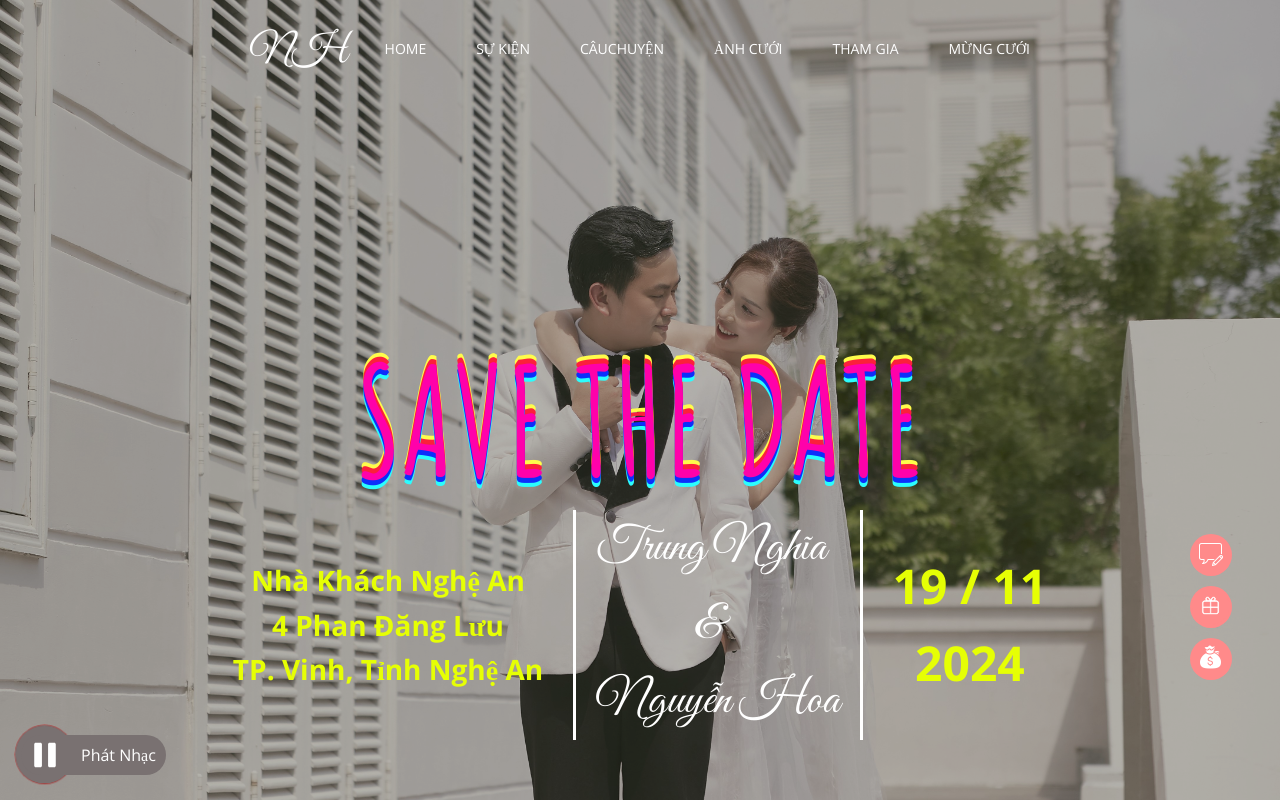
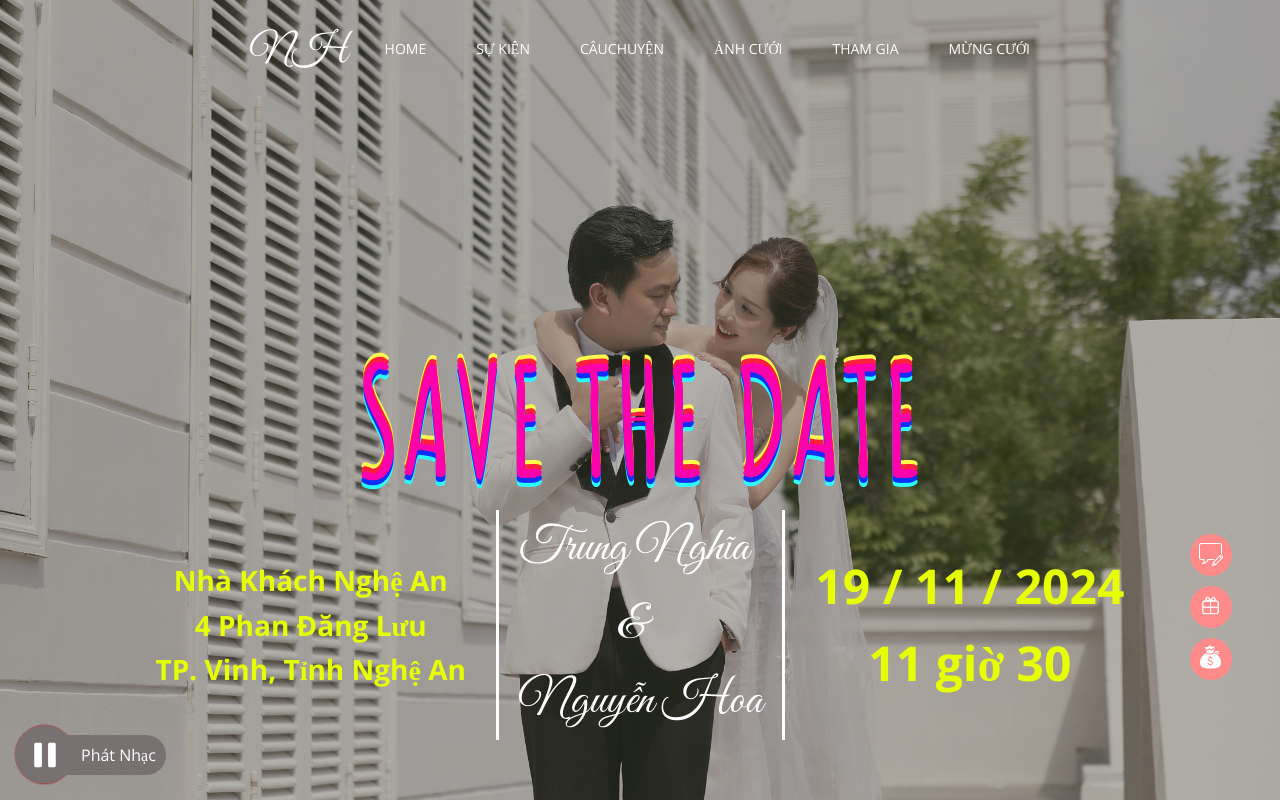
Before and after one commit to ntn13/nghiahoawedding, a plain HTML site: page index.html in a window 1280 px wide. Shown: the top 802 px of the page. Drawn offline with nearby package versions, Linux system fonts and the light colour scheme; a script that the page names is missing.

Commit message:
Update index.html
up

```diff
--- a/index.html
+++ b/index.html
@@ -130,7 +130,7 @@
                     Đăng Lưu <br>TP. Vinh, Tỉnh Nghệ An</h5>
                 <!-- <h5 style="text-align: center;color: rgb(230, 255, 4) ;">4 Phan Đăng Lưu <br>TP. Vinh, Tỉnh Nghệ An</h5> -->
                 <span class="couple">Trung Nghĩa <br> &nbsp &nbsp &nbsp &nbsp &nbsp &nbsp & <br>Nguyễn Hoa</span>
-                <h2 style="text-align: center;color:rgb(230, 255, 4);">19 / 11 <br> 2024</h2>
+                <h2 style="text-align: center;color:rgb(230, 255, 4);">19 / 11 / 2024 <br> 11 giờ 30 </h2>
                 <!-- <span class="date" style="font-size: 20px;"> 19 / 11 <br>2024</span> -->
             </div>
         </div>
```
